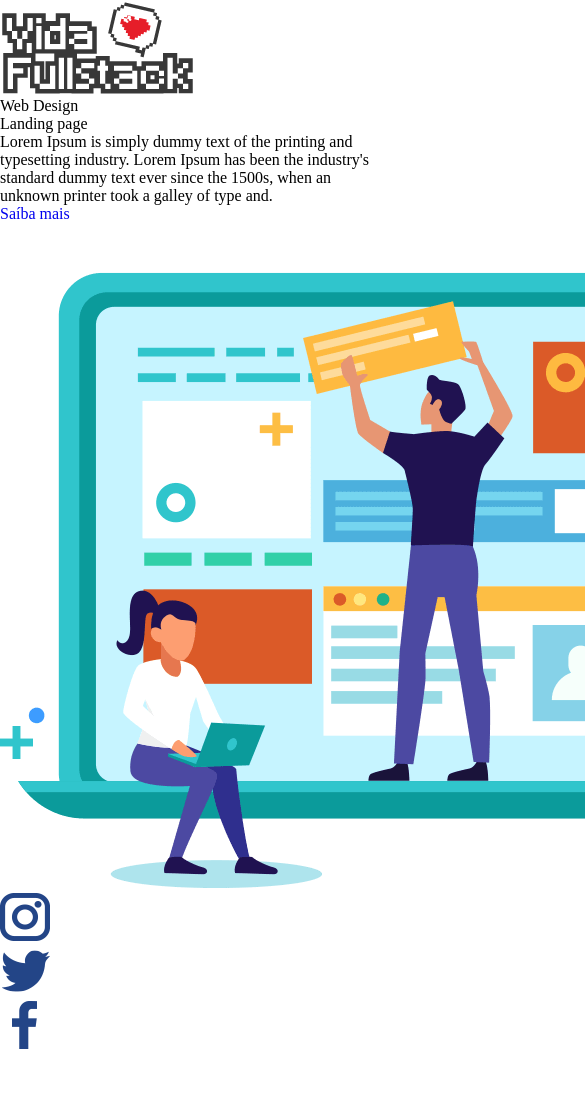
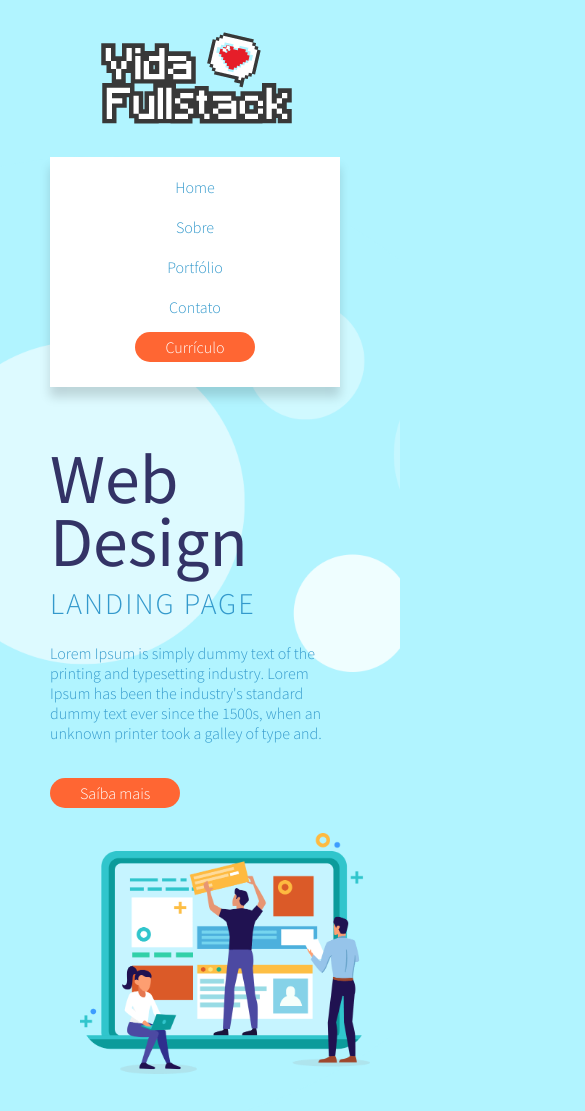
Before and after one commit to Stack-Fire/Criando-o-primeiro-site, a plain HTML site: page index.html in a window 390 px wide. Shown: the top 1111 px of the page, 585 px wide, since content can reach past the window. Before the commit the page ends 1054 px from the top, so only its background shows below. Drawn offline with Linux system fonts and the light colour scheme.

Commit message:
finish web responsive

```diff
--- /dev/null
+++ b/assets/css/bootstrap.css
@@ -0,0 +1,31 @@
+* {
+  margin: 0;
+  padding: 0;
+  border: 0;
+  font-size: 100%;
+  font: inherit;
+  font-family: "Source Sans Pro", sans-serif;
+  font-weight: 300;
+  vertical-align: baseline;
+  text-decoration: none;
+  list-style: none;
+}
+
+body {
+  background-image: url("../img/bolha-background.png");
+  background-repeat: no-repeat;
+  background-position: left center;
+  background-size: ;
+}
+
+.container {
+  width: 1024px;
+  margin: 30px auto;
+  display: flex;
+  flex-direction: column;
+}
+
+.row {
+  display: flex;
+  flex-direction: row;
+}
--- /dev/null
+++ b/assets/css/buttons.css
@@ -0,0 +1,9 @@
+.btn {
+  padding: 5px 30px;
+}
+
+.btn-laranja {
+  background: #ff6633;
+  color: #ffff;
+  border-radius: 20px;
+}
--- /dev/null
+++ b/assets/css/footer.css
@@ -0,0 +1,8 @@
+footer ul li {
+  margin: 0 20px 0;
+}
+
+
+footer ul li a img {
+  width: 30px;
+}
--- a/assets/css/header.css
+++ b/assets/css/header.css
@@ -1,9 +1,4 @@
-header {
-  width: 1024px;
-  margin: 0 auto;
-
-  display: flex;
-  flex-direction: row;
+header section {
   justify-content: space-between;
   align-items: center;
 }
@@ -11,9 +6,10 @@ header {
 header nav ul {
   display: flex;
   flex-direction: row;
-  list-style: none;
+  align-items: center;
 }
 
-header nav ul li {
-  padding: 0 15px;
+header nav ul li a {
+  margin: 0 15px;
+  color: #3399cc;
 }
--- /dev/null
+++ b/assets/css/main.css
@@ -0,0 +1,35 @@
+.sobre-web-design {
+  justify-content: space-between;
+  align-items: center;
+}
+
+.sobre-web-design article {
+  width: 250px;
+}
+
+.sobre-web-design article h1 {
+  font-size: 70px;
+  line-height: 90%;
+  font-weight: 400;
+  color: #333366;
+}
+
+.sobre-web-design article h2,
+.sobre-web-design article p {
+  color: #3399cc;
+}
+
+.sobre-web-design article h2 {
+  font-size: 30px;
+  text-transform: uppercase;
+  letter-spacing: 2px;
+  line-height: 200%;
+}
+
+.sobre-web-design article p {
+  margin: 10px 0 40px;
+}
+
+.sobre-web-design figcaption img {
+  width: 700px;
+}
--- /dev/null
+++ b/assets/css/reponsive-background.css
@@ -0,0 +1,41 @@
+@media (max-width: 2000px) {
+  body {
+    background-size: 880px;
+  }
+}
+
+@media (max-width: 1700px) {
+  body {
+    background-size: 800px;
+  }
+}
+
+@media (max-width: 1550px) {
+  body {
+    background-size: 750px;
+  }
+}
+
+@media (max-width: 1440px) {
+  body {
+    background-size: 700px;
+  }
+}
+
+@media (max-width: 1330px) {
+  body {
+    background-size: 650px;
+  }
+}
+
+@media (max-width: 1220px) {
+  body {
+    background-size: 600px;
+  }
+}
+
+@media (max-width: 1100px) {
+  body {
+    background-position-x: -100px ;
+  }
+}
--- /dev/null
+++ b/assets/css/reponsive-elements.css
@@ -0,0 +1,75 @@
+@media (max-width: 1150px) {
+  .container {
+    width: 950px;
+  }
+}
+
+@media (max-width: 1024px) {
+  .container {
+    width: 850px;
+  }
+
+  .sobre-web-design figcaption img {
+    width: 600px;
+  }
+}
+
+@media (max-width: 915px) {
+  body {
+    background-position: left top;
+    background-color: #b1f4ff;
+  }
+
+  .container {
+    width: 600px;
+  }
+
+  .row {
+    flex-direction: column;
+  }
+
+  header nav {
+    margin: 30px 0;
+  }
+
+  .sobre-web-design article {
+    width: 100%;
+  }
+
+  .sobre-web-design figcaption img {
+    width: 100%;
+    margin: 30px;
+  }
+
+  footer .row {
+    flex-direction: row;
+    justify-content: center;
+  }
+}
+
+@media (max-width: 665px) {
+  .container {
+    width: 400px;
+  }
+}
+
+@media (max-width: 450px) {
+  .container {
+    width: 290px;
+  }
+
+  header nav {
+    background: #fff;
+    width: 100%;
+    padding: 10px 0 20px;
+    box-shadow: 0px 10px 10px rgba(0, 0, 0, 0.15);
+  }
+
+  header nav ul {
+    flex-direction: column;
+  }
+
+  header nav ul li {
+    margin: 10px 0;
+  }
+}
--- a/assets/css/style.css
+++ b/assets/css/style.css
@@ -1,11 +1,9 @@
+@import url("https://fonts.googleapis.com/css2?family=Source+Sans+Pro:wght@200;300;400&display=swap");
+
+@import url("bootstrap.css");
 @import url("header.css");
-
-* {
-  margin: 0;
-  padding: 0;
-  border: 0;
-  font-size: 100%;
-  font: inherit;
-  vertical-align: baseline;
-  text-decoration: none;
-}
+@import url("buttons.css");
+@import url("main.css");
+@import url("footer.css");
+@import url("reponsive-background.css");
+@import url("reponsive-elements.css");
--- a/index.html
+++ b/index.html
@@ -9,7 +9,8 @@
   </head>
   <body>
     <!-- início header -->
-    <header>
+    <header class="container">
+      <section class="row">
       <!-- logo -->
       <img src="assets/img/logo.png" alt="logo" />
       <!-- menu -->
@@ -19,14 +20,15 @@
             <li><a href="#">Sobre</a></li>
             <li><a href="#">Portfólio</a></li>
             <li><a href="#">Contato</a></li>
-          <li><a href="#">Currículo</a></li>
+            <li><a href="#" class="btn btn-laranja">Currículo</a></li>
           </ul>
         </nav>
+      </section>
     </header>
     <!-- fim header -->
     <!-- início container -->
-    <main>
-      <section>
+    <main class="container">
+      <section class="row sobre-web-design">
         <!-- início section conteudo do site -->
         <article>
           <!-- início conteudo de texto sobre o site -->
@@ -38,7 +40,7 @@
             ever since the 1500s, when an unknown printer took a galley of type
             and.
           </p>
-          <a href="#">Saíba mais</a>
+          <a href="#" class="btn btn-laranja">Saíba mais</a>
         </article>
         <!-- fim conteudo de texto sobre o site -->
         <figcaption>
@@ -52,9 +54,9 @@
     </main>
     <!-- fim container -->
     <!-- início footer -->
-    <footer>
+    <footer class="container">
       <!-- início redes sociais -->
-      <ul>
+      <ul class="row">
         <li><a href="#"><img src="assets/img/logo-insta.png" alt="logo-insta"></a></li>
         <li><a href="#"><img src="assets/img/logo-twitter.png" alt="logo-twitter"></a></li>
         <li><a href="#"><img src="assets/img/logo-facebook.png" alt=""></a></li>
```
Lines whose indentation alone changed are shown as unchanged.
